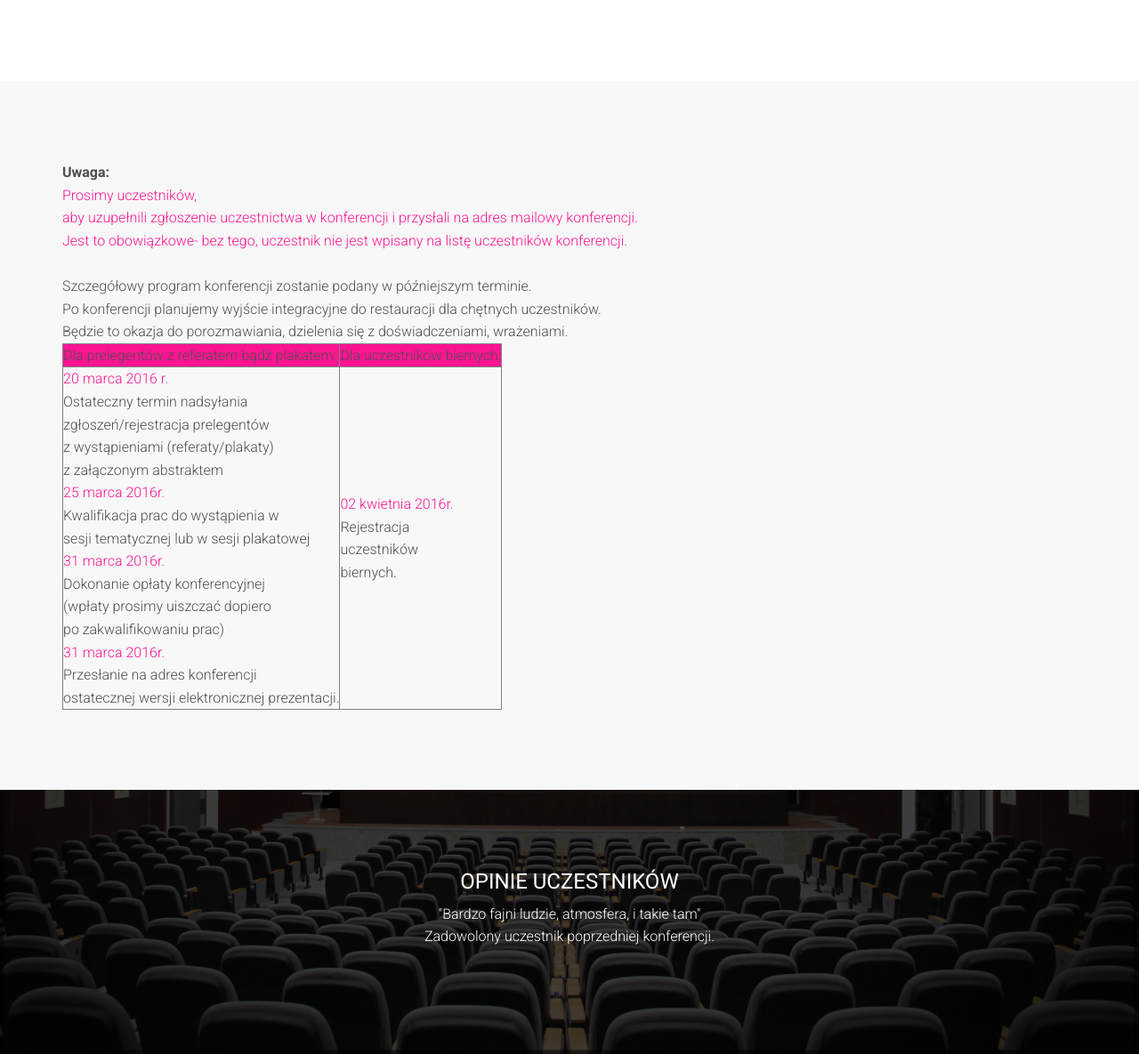
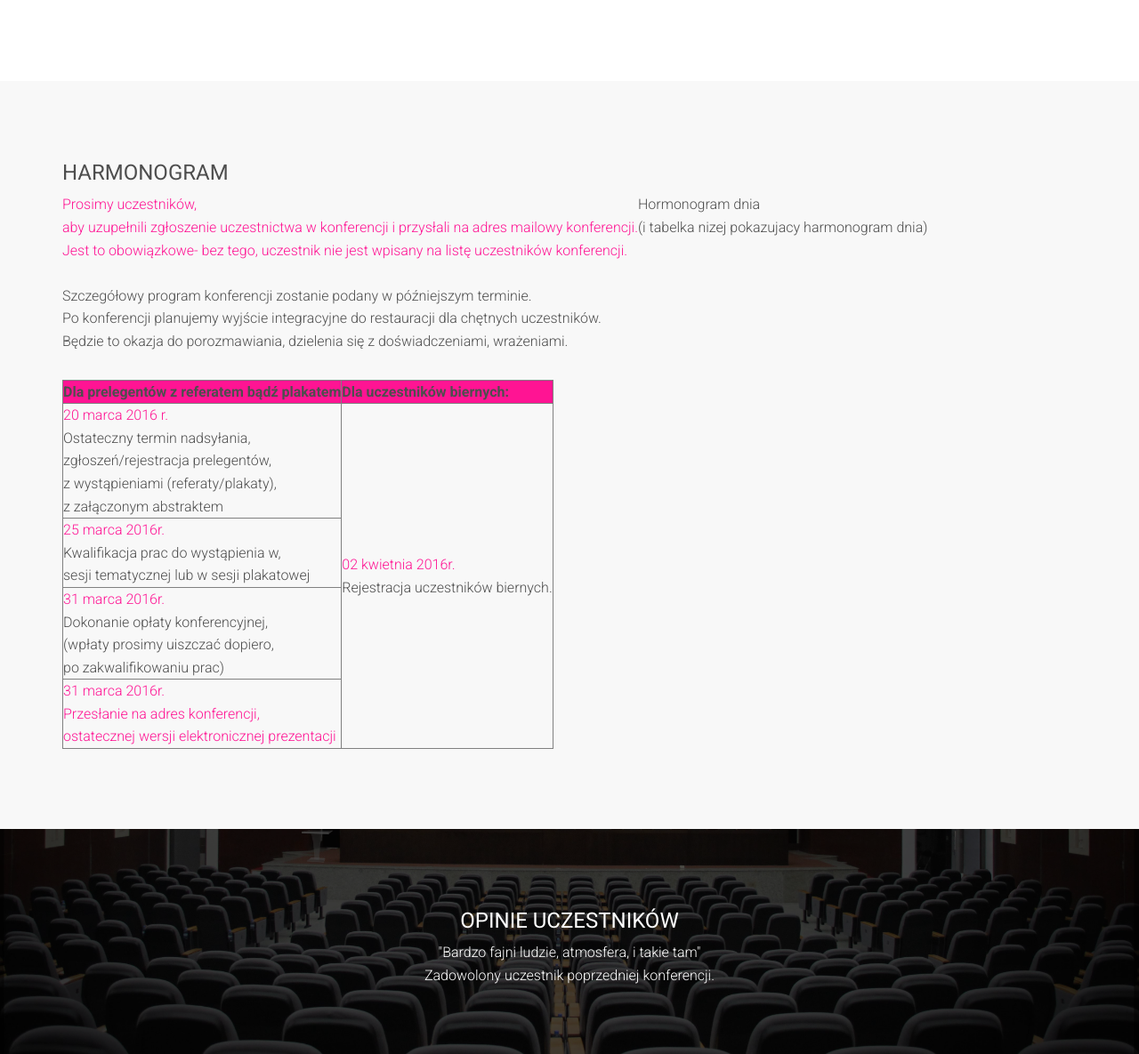
Before and after one commit to Dragonis/OTymSieNieMowi3, a PHP site: page / in a window 1280 px wide. Shown: the part 2538-3723 px from the top of the page at 89% size. Run offline with PHP 8.4, Linux system fonts and the light colour scheme; some libraries are stand-ins or nearby versions.

Commit message:
poprawienie ulozenia harmonogramu

```diff
--- a/index.php
+++ b/index.php
@@ -460,8 +460,11 @@
     <div class="container">
         <div class="row">
             <div class="col-md-12">
-                <div class="organization-text" style="margin-right: ;:30px; float: left; ">
-                    <b>Uwaga:</b><br>
+
+                <h3 class="text-uppercase mt0 font-400">Harmonogram</h3>
+
+                <div class="organization-text" style="margin-right: ;:30px; float: left; margin-bottom: 30px;">
+
                     <span style="color: deeppink;">
                     Prosimy uczestników, <br>
                         aby uzupełnili zgłoszenie uczestnictwa w konferencji
@@ -478,35 +481,44 @@
 
                 <table border="black 3px solid" style="float:left;">
                     <tr>
-                        <td bgcolor="deeppink">Dla prelegentów z referatem bądź plakatem:</td>
-                        <td bgcolor="deeppink">Dla uczestników biernych:</td>
+                        <th bgcolor="deeppink">Dla prelegentów z referatem bądź plakatem</th>
+                        <th bgcolor="deeppink">Dla uczestników biernych:</th>
                     </tr>
                     <tr>
                         <td><span style="color: deeppink">20 marca 2016 r.</span><br>
-                            Ostateczny termin nadsyłania <br>
-                            zgłoszeń/rejestracja prelegentów <br>
-                            z wystąpieniami (referaty/plakaty)<br>
-                            z załączonym abstraktem<br>
-                            <span style="color: deeppink">25 marca 2016r.</span><br>
-                            Kwalifikacja prac do wystąpienia w <br>
-                            sesji tematycznej lub w sesji plakatowej<br>
-                            <span style="color: deeppink">31 marca 2016r.</span><br>
-                            Dokonanie opłaty konferencyjnej <br>
-                            (wpłaty prosimy uiszczać dopiero<br>
-                            po zakwalifikowaniu prac)<br>
-                            <span style="color: deeppink">31 marca 2016r.</span><br>
-                            Przesłanie na adres konferencji <br>
-                            ostatecznej wersji elektronicznej prezentacji.<br>
+                            Ostateczny termin nadsyłania,<br>
+                            zgłoszeń/rejestracja prelegentów,<br>
+                            z wystąpieniami (referaty/plakaty),<br>
+                            z załączonym abstraktem
                         </td>
-
-                        <td><span style="color: deeppink">02 kwietnia 2016r.</span><br>
-                            Rejestracja<br> uczestników<br> biernych.
+                        <td rowspan="4"><span style="color: deeppink">02 kwietnia 2016r.</span><br>
+                            Rejestracja uczestników biernych.
                         </td>
-
+                    </tr>
+                    <tr>
+                        <td><span style="color: deeppink">25 marca 2016r.</span><br>
+                            Kwalifikacja prac do wystąpienia w,<br>
+                            sesji tematycznej lub w sesji plakatowej
+                        </td>
+                    </tr>
+                    <tr>
+                        <td><span style="color: deeppink">31 marca 2016r.</span><br>
+                            Dokonanie opłaty konferencyjnej,<br>
+                            (wpłaty prosimy uiszczać dopiero,<br>
+                            po zakwalifikowaniu prac)
+                        </td>
+                    </tr>
+                    <tr>
+                        <td><span style="color: deeppink">31 marca 2016r.<br>
+                            Przesłanie na adres konferencji,<br>
+                            ostatecznej wersji elektronicznej prezentacji</td>
+                    </tr>
                 </table>
+                Hormonogram dnia <br>
+                (i tabelka nizej pokazujacy harmonogram dnia)
+            </div>
 
 
-            </div>
         </div>
     </div>
 </section>
```
